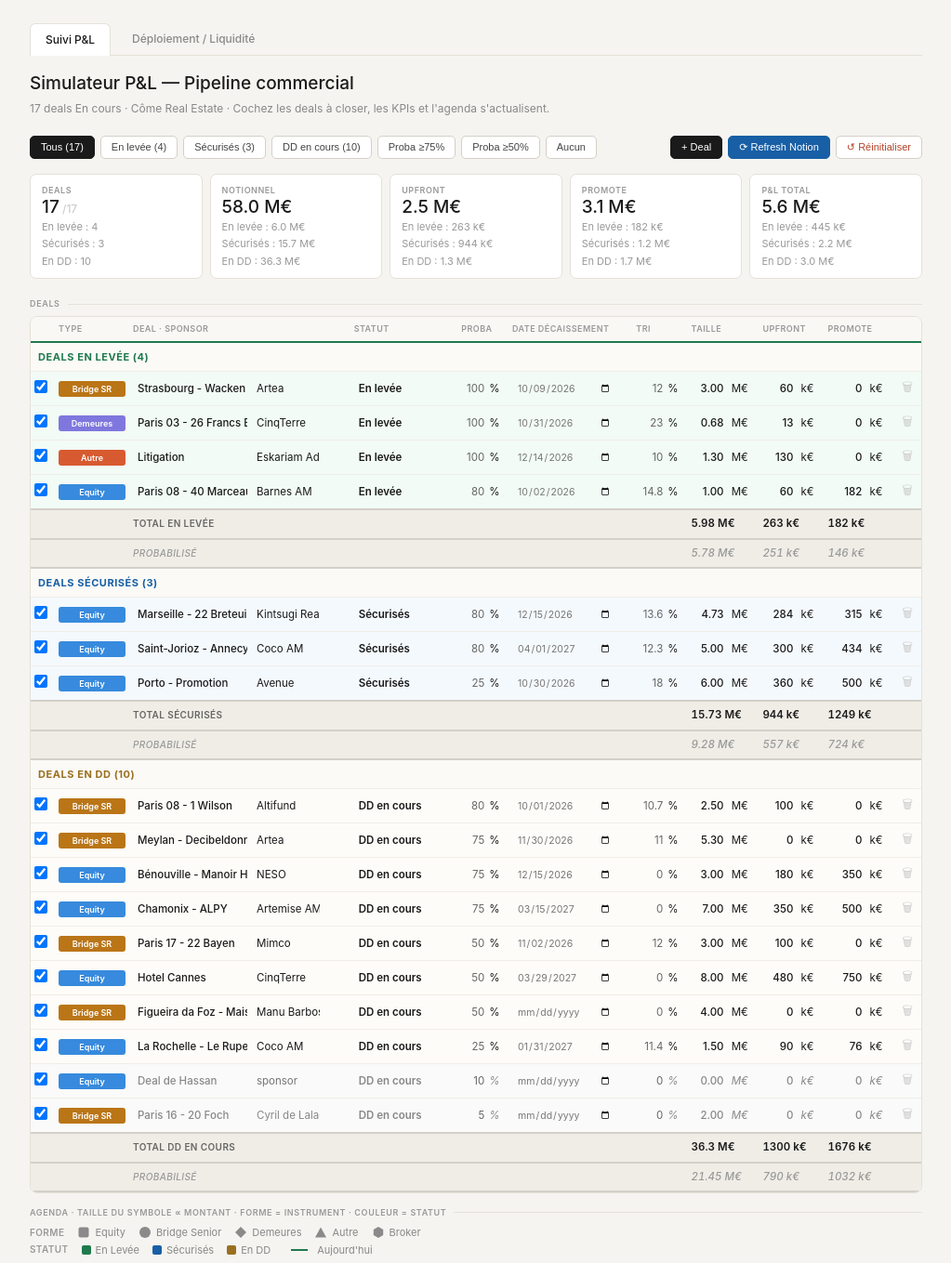
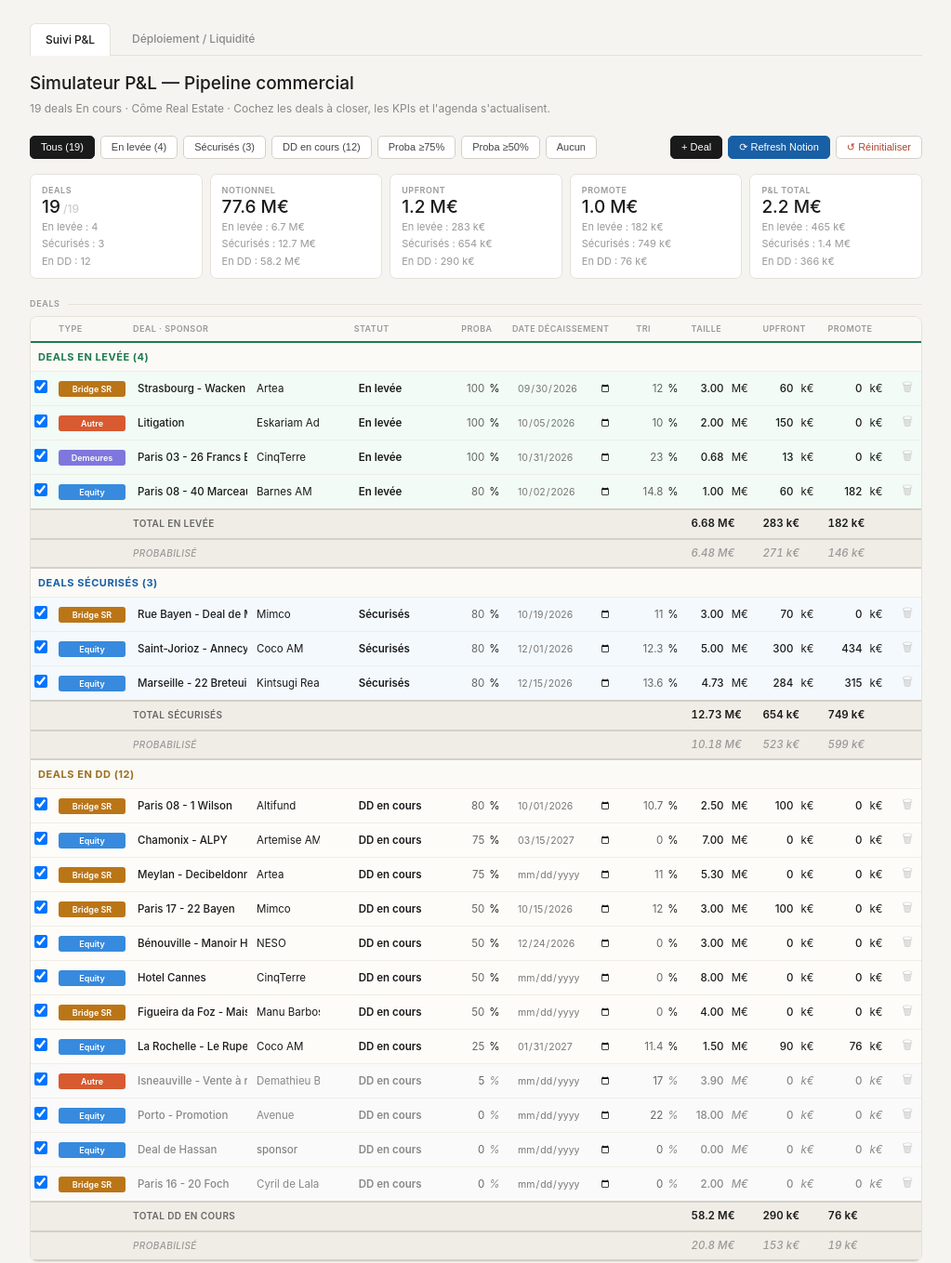
Before and after one commit to rchassard-lang/simulateur-pnl, a website: page index.html in a window 1280 px wide. Shown: the top 1359 px of the page at 93% size, without its empty margins (128-1151 px from the left). Drawn offline with Linux system fonts and the light colour scheme.

Commit message:
Update index.html

```diff
--- a/index.html
+++ b/index.html
@@ -147,23 +147,25 @@ tr.subtotal-row td{background:#EFEDE6 !important;border-top:2px solid #D4D0C8;bo
 
 <script>
 let deals=[
-  {id:'portopro0',n:'Porto - Promotion',sh:'Porto - Promot',sp:'Avenue',i:'EQ',pr:'2/ EN COURS x Sécurisés',ds:'2026-10-30',de:null,p:0.25,sz:6,t:18,uf:360,pm:500},
-  {id:'hotelcan1',n:'Hotel Cannes',sh:'Hotel Cannes',sp:'CinqTerre',i:'EQ',pr:'2/ EN COURS x DD en cours',ds:'2027-03-29',de:null,p:0.5,sz:8,t:0,uf:480,pm:750},
-  {id:'dealdeha2',n:'Deal de Hassan',sh:'Deal de Hassan',sp:'',i:'EQ',pr:'2/ EN COURS x DD en cours',ds:null,de:null,p:0.1,sz:0,t:0,uf:0,pm:0},
-  {id:'paris1623',n:'Paris 16 - 20 Foch',sh:'Paris 16 - 20 ',sp:'Cyril de Lalagade',i:'BR',pr:'2/ EN COURS x DD en cours',ds:null,de:null,p:0.05,sz:2,t:0,uf:0,pm:0},
-  {id:'paris0814',n:'Paris 08 - 1 Wilson',sh:'Paris 08 - 1 W',sp:'Altifund',i:'BR',pr:'2/ EN COURS x DD en cours',ds:'2026-10-01',de:null,p:0.8,sz:2.5,t:10.7,uf:100,pm:0},
-  {id:'paris1725',n:'Paris 17 - 22 Bayen',sh:'Paris 17 - 22 ',sp:'Mimco',i:'BR',pr:'2/ EN COURS x DD en cours',ds:'2026-11-02',de:null,p:0.5,sz:3,t:12,uf:100,pm:0},
-  {id:'figueira6',n:'Figueira da Foz - Maisons modulaires',sh:'Figueira da Fo',sp:'Manu Barbosa',i:'BR',pr:'2/ EN COURS x DD en cours',ds:null,de:null,p:0.5,sz:4,t:0,uf:0,pm:0},
-  {id:'paris0847',n:'Paris 08 - 40 Marceau',sh:'Paris 08 - 40 ',sp:'Barnes AM',i:'EQ',pr:'2/ EN COURS x En levée',ds:'2026-10-02',de:null,p:0.8,sz:1,t:14.8,uf:60,pm:182},
-  {id:'benouvil8',n:'Bénouville - Manoir Hastings',sh:'Bénouville - M',sp:'NESO',i:'EQ',pr:'2/ EN COURS x DD en cours',ds:'2026-12-15',de:null,p:0.75,sz:3,t:0,uf:180,pm:350},
-  {id:'meylande9',n:'Meylan - Decibeldonne',sh:'Meylan - Decib',sp:'Artea',i:'BR',pr:'2/ EN COURS x DD en cours',ds:'2026-11-30',de:null,p:0.75,sz:5.3,t:11,uf:0,pm:0},
-  {id:'chamonix10',n:'Chamonix - ALPY',sh:'Chamonix - ALP',sp:'Artemise AM',i:'EQ',pr:'2/ EN COURS x DD en cours',ds:'2027-03-15',de:null,p:0.75,sz:7,t:0,uf:350,pm:500},
-  {id:'strasbou11',n:'Strasbourg - Wacken',sh:'Strasbourg - W',sp:'Artea',i:'BR',pr:'2/ EN COURS x En levée',ds:'2026-10-09',de:null,p:1,sz:3,t:12,uf:60,pm:0},
-  {id:'larochel12',n:'La Rochelle - Le Rupella',sh:'La Rochelle - ',sp:'Coco AM',i:'EQ',pr:'2/ EN COURS x DD en cours',ds:'2027-01-31',de:null,p:0.25,sz:1.5,t:11.4,uf:90,pm:76},
-  {id:'marseill13',n:'Marseille - 22 Breteuil',sh:'Marseille - 22',sp:'Kintsugi Real Estate',i:'EQ',pr:'2/ EN COURS x Sécurisés',ds:'2026-12-15',de:null,p:0.8,sz:4.73,t:13.6,uf:284,pm:315},
-  {id:'litigati14',n:'Litigation',sh:'Litigation',sp:'Eskariam Advisors',i:'AU',pr:'2/ EN COURS x En levée',ds:'2026-12-14',de:null,p:1,sz:1.3,t:10,uf:130,pm:0},
-  {id:'paris03215',n:'Paris 03 - 26 Francs Bourgeois',sh:'Paris 03 - 26 ',sp:'CinqTerre',i:'DE',pr:'2/ EN COURS x En levée',ds:'2026-10-31',de:null,p:1,sz:0.675,t:23,uf:13,pm:0},
-  {id:'saintjor16',n:'Saint-Jorioz - Annecy',sh:'Saint-Jorioz -',sp:'Coco AM',i:'EQ',pr:'2/ EN COURS x Sécurisés',ds:'2027-04-01',de:'2027-07-20',p:0.8,sz:5,t:12.3,uf:300,pm:434}
+  {id:'portopro0',n:'Porto - Promotion',sh:'Porto - Promot',sp:'Avenue',i:'EQ',pr:'2/ EN COURS x DD en cours',ds:null,de:null,p:0,sz:18,t:22,uf:0,pm:0},
+  {id:'hotelcan1',n:'Hotel Cannes',sh:'Hotel Cannes',sp:'CinqTerre',i:'EQ',pr:'2/ EN COURS x DD en cours',ds:null,de:null,p:0.5,sz:8,t:0,uf:0,pm:0},
+  {id:'ruebayen2',n:'Rue Bayen - Deal de Mimco',sh:'Rue Bayen - De',sp:'Mimco',i:'BR',pr:'2/ EN COURS x Sécurisés',ds:'2026-10-19',de:null,p:0.8,sz:3,t:11,uf:70,pm:0},
+  {id:'dealdeha3',n:'Deal de Hassan',sh:'Deal de Hassan',sp:'',i:'EQ',pr:'2/ EN COURS x DD en cours',ds:null,de:null,p:0,sz:0,t:0,uf:0,pm:0},
+  {id:'paris1624',n:'Paris 16 - 20 Foch',sh:'Paris 16 - 20 ',sp:'Cyril de Lalagade',i:'BR',pr:'2/ EN COURS x DD en cours',ds:null,de:null,p:0,sz:2,t:0,uf:0,pm:0},
+  {id:'paris0815',n:'Paris 08 - 1 Wilson',sh:'Paris 08 - 1 W',sp:'Altifund',i:'BR',pr:'2/ EN COURS x DD en cours',ds:'2026-10-01',de:null,p:0.8,sz:2.5,t:10.7,uf:100,pm:0},
+  {id:'paris1726',n:'Paris 17 - 22 Bayen',sh:'Paris 17 - 22 ',sp:'Mimco',i:'BR',pr:'2/ EN COURS x DD en cours',ds:'2026-10-15',de:null,p:0.5,sz:3,t:12,uf:100,pm:0},
+  {id:'figueira7',n:'Figueira da Foz - Maisons modulaires',sh:'Figueira da Fo',sp:'Manu Barbosa',i:'BR',pr:'2/ EN COURS x DD en cours',ds:null,de:null,p:0.5,sz:4,t:0,uf:0,pm:0},
+  {id:'paris0848',n:'Paris 08 - 40 Marceau',sh:'Paris 08 - 40 ',sp:'Barnes AM',i:'EQ',pr:'2/ EN COURS x En levée',ds:'2026-10-02',de:null,p:0.8,sz:1,t:14.8,uf:60,pm:182},
+  {id:'benouvil9',n:'Bénouville - Manoir Hastings',sh:'Bénouville - M',sp:'NESO',i:'EQ',pr:'2/ EN COURS x DD en cours',ds:'2026-12-24',de:null,p:0.5,sz:3,t:0,uf:0,pm:0},
+  {id:'meylande10',n:'Meylan - Decibeldonne',sh:'Meylan - Decib',sp:'Artea',i:'BR',pr:'2/ EN COURS x DD en cours',ds:null,de:null,p:0.75,sz:5.3,t:11,uf:0,pm:0},
+  {id:'chamonix11',n:'Chamonix - ALPY',sh:'Chamonix - ALP',sp:'Artemise AM',i:'EQ',pr:'2/ EN COURS x DD en cours',ds:'2027-03-15',de:null,p:0.75,sz:7,t:0,uf:0,pm:0},
+  {id:'strasbou12',n:'Strasbourg - Wacken',sh:'Strasbourg - W',sp:'Artea',i:'BR',pr:'2/ EN COURS x En levée',ds:'2026-09-30',de:null,p:1,sz:3,t:12,uf:60,pm:0},
+  {id:'isneauvi13',n:'Isneauville - Vente à réméré',sh:'Isneauville - ',sp:'Demathieu Bard Immobilier',i:'AU',pr:'2/ EN COURS x DD en cours',ds:null,de:null,p:0.05,sz:3.9,t:17,uf:0,pm:0},
+  {id:'larochel14',n:'La Rochelle - Le Rupella',sh:'La Rochelle - ',sp:'Coco AM',i:'EQ',pr:'2/ EN COURS x DD en cours',ds:'2027-01-31',de:null,p:0.25,sz:1.5,t:11.4,uf:90,pm:76},
+  {id:'marseill15',n:'Marseille - 22 Breteuil',sh:'Marseille - 22',sp:'Kintsugi Real Estate',i:'EQ',pr:'2/ EN COURS x Sécurisés',ds:'2026-12-15',de:null,p:0.8,sz:4.73,t:13.6,uf:284,pm:315},
+  {id:'litigati17',n:'Litigation',sh:'Litigation',sp:'Eskariam Advisors',i:'AU',pr:'2/ EN COURS x En levée',ds:'2026-10-05',de:null,p:1,sz:2,t:10,uf:150,pm:0},
+  {id:'paris03218',n:'Paris 03 - 26 Francs Bourgeois',sh:'Paris 03 - 26 ',sp:'CinqTerre',i:'DE',pr:'2/ EN COURS x En levée',ds:'2026-10-31',de:null,p:1,sz:0.675,t:23,uf:13,pm:0},
+  {id:'saintjor19',n:'Saint-Jorioz - Annecy',sh:'Saint-Jorioz -',sp:'Coco AM',i:'EQ',pr:'2/ EN COURS x Sécurisés',ds:'2026-12-01',de:'2027-02-15',p:0.8,sz:5,t:12.3,uf:300,pm:434}
 ];
 const iC={EQ:'#378ADD',BR:'#BA7517',DE:'#7F77DD',AU:'#D85A30',BK:'#2D9B7D'};
 const iL={EQ:'Equity',BR:'Bridge SR',DE:'Demeures',AU:'Autre',BK:'Broker'};
@@ -443,19 +445,26 @@ function renderTimeline(){
     return;
   }
 
-  // --- Fenêtre auto : de la 1re date (ou aujourd'hui) à la dernière, + marge ---
+  // --- Fenêtre : démarre au mois du 1er deal (ou mois courant), dure au moins 12 mois.
+  // Si des deals vont au-delà d'un an, la fenêtre s'étend jusqu'au dernier (et ça défile).
   const times=[];
   dwd.forEach(function(d){times.push(new Date(d.ds).getTime());if(d.de)times.push(new Date(d.de).getTime());});
-  times.push(today.getTime());
   let minT=Math.min.apply(null,times), maxT=Math.max.apply(null,times);
-  let startD=new Date(minT);startD=new Date(startD.getFullYear(),startD.getMonth(),1);
-  let endD=new Date(maxT);  endD=new Date(endD.getFullYear(),endD.getMonth()+1,1);   // fin = fin du mois du dernier deal
+  let firstD=new Date(minT);
+  let startD=new Date(firstD.getFullYear(),firstD.getMonth(),1);          // 1er jour du mois du 1er deal
+  // fin du mois du dernier deal
+  let lastD=new Date(maxT);
+  let endByData=new Date(lastD.getFullYear(),lastD.getMonth()+1,1);
+  // fin à 12 mois pleins après le début
+  let end12=new Date(startD.getFullYear(),startD.getMonth()+12,1);
+  // on prend le plus tardif des deux -> au moins 1 an, plus si des deals dépassent
+  let endD=endByData>end12?endByData:end12;
   const range=endD-startD;
 
   const nMonths=(endD.getFullYear()-startD.getFullYear())*12+(endD.getMonth()-startD.getMonth());
   const BAND_LABEL_W=96;                              // colonne de gauche pour l'étiquette de bande
   const pL=BAND_LABEL_W,pR=12,pT=44,pB=40;
-  const MONTH_W=110;                                  // largeur fixe par mois dans le viewBox
+  const MONTH_W=92;                                  // largeur fixe par mois (px réels)
   const iW=nMonths*MONTH_W;
   const W=pL+iW+pR;
 
@@ -602,9 +611,9 @@ function renderTimeline(){
 
   svg.setAttribute('viewBox','0 0 '+W+' '+H);
   svg.removeAttribute('preserveAspectRatio');
-  svg.style.width='100%';
-  svg.style.minWidth='0';
-  svg.style.height='auto';
+  svg.style.width=W+'px';
+  svg.style.minWidth=W+'px';
+  svg.style.height=H+'px';
   svg.innerHTML=s;
 }
 
```
